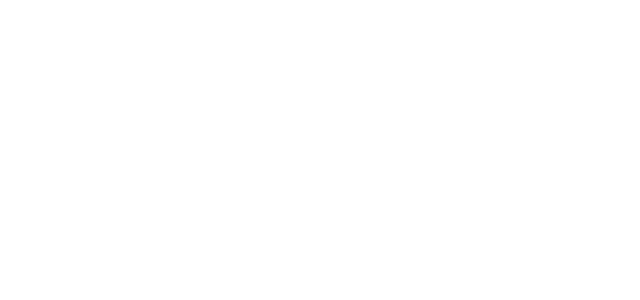
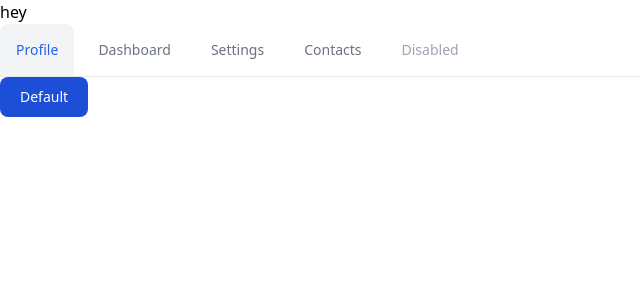
Before and after one commit to Bluel0la/ccodel_tickets, a React (Vite) app in the folder frontend/: page /student in a window 1280 px wide. Before the commit this address had no page. Shown: the top 300 px of the page, without its empty margins (0-640 px from the left). Built offline with nearby package versions, Linux system fonts and the light colour scheme.

Commit message:
Flowbite

```diff
--- a/frontend/package.json
+++ b/frontend/package.json
@@ -14,6 +14,7 @@
     "@tailwindcss/postcss": "^4.0.12",
     "antd": "^5.24.3",
     "axios": "^1.8.2",
+    "flowbite": "^3.1.2",
     "postcss": "^8.5.3",
     "react": "^19.0.0",
     "react-dom": "^19.0.0",
--- a/frontend/src/App.jsx
+++ b/frontend/src/App.jsx
@@ -1,6 +1,7 @@
 import "./App.css";
 import { Routes, Route } from "react-router-dom";
 import Login from "./pages/auth/Login";
+import Dashboard from "./pages/student/Dashboard";
 function App() {
   return (
     <Routes>
@@ -10,7 +11,7 @@
       {/*Auth Routes */}
 
       {/*Admin Routes */}
-      {/*  <Route path='/admin' element={}/>*/}
+        {/* <Route path='/admin' element={}/> */}
       {/*  <Route path='/admin' element={}/>*/}
       {/*  <Route path='/admin' element={}/>*/}
       {/*  <Route path='/admin' element={}/>*/}
@@ -18,7 +19,7 @@
       {/*Admin Routes */}
 
       {/*Student Routes */}
-      {/*  <Route path='student/' element={}/>*/}
+        <Route path='/student' element={<Dashboard />}/>
       {/*  <Route path='student/' element={}/>*/}
       {/*  <Route path='student/' element={}/>*/}
       {/*  <Route path='student/' element={}/>*/}
--- a/frontend/src/components/student/Button.jsx
+++ b/frontend/src/components/student/Button.jsx
@@ -3,7 +3,7 @@
 const Button = () => {
   return (
     <div>
-
+      heyy
     </div>
   )
 }
--- a/frontend/src/pages/student/Dashboard.jsx
+++ b/frontend/src/pages/student/Dashboard.jsx
@@ -3,7 +3,28 @@
 const Dashboard = () => {
   return (
     <div>
+      hey
 
+
+      <ul className="flex flex-wrap text-sm font-medium text-center text-gray-500 border-b border-gray-200 dark:border-gray-700 dark:text-gray-400">
+        <li className="me-2">
+          <a href="#" aria-current="page" className="inline-block p-4 text-blue-600 bg-gray-100 rounded-t-lg active dark:bg-gray-800 dark:text-blue-500">Profile</a>
+        </li>
+        <li className="me-2">
+          <a href="#" className="inline-block p-4 rounded-t-lg hover:text-gray-600 hover:bg-gray-50 dark:hover:bg-gray-800 dark:hover:text-gray-300">Dashboard</a>
+        </li>
+        <li className="me-2">
+          <a href="#" className="inline-block p-4 rounded-t-lg hover:text-gray-600 hover:bg-gray-50 dark:hover:bg-gray-800 dark:hover:text-gray-300">Settings</a>
+        </li>
+        <li className="me-2">
+          <a href="#" className="inline-block p-4 rounded-t-lg hover:text-gray-600 hover:bg-gray-50 dark:hover:bg-gray-800 dark:hover:text-gray-300">Contacts</a>
+        </li>
+        <li>
+          <a className="inline-block p-4 text-gray-400 rounded-t-lg cursor-not-allowed dark:text-gray-500">Disabled</a>
+        </li>
+      </ul>
+
+      <button type="button" className="text-white bg-blue-700 hover:bg-blue-800 focus:ring-4 focus:ring-blue-300 font-medium rounded-lg text-sm px-5 py-2.5 me-2 mb-2 dark:bg-blue-600 dark:hover:bg-blue-700 focus:outline-none dark:focus:ring-blue-800">Default</button>
     </div>
   )
 }
```
Also changed, not shown: 1 other file (tests, documents, lock files or other folders).
